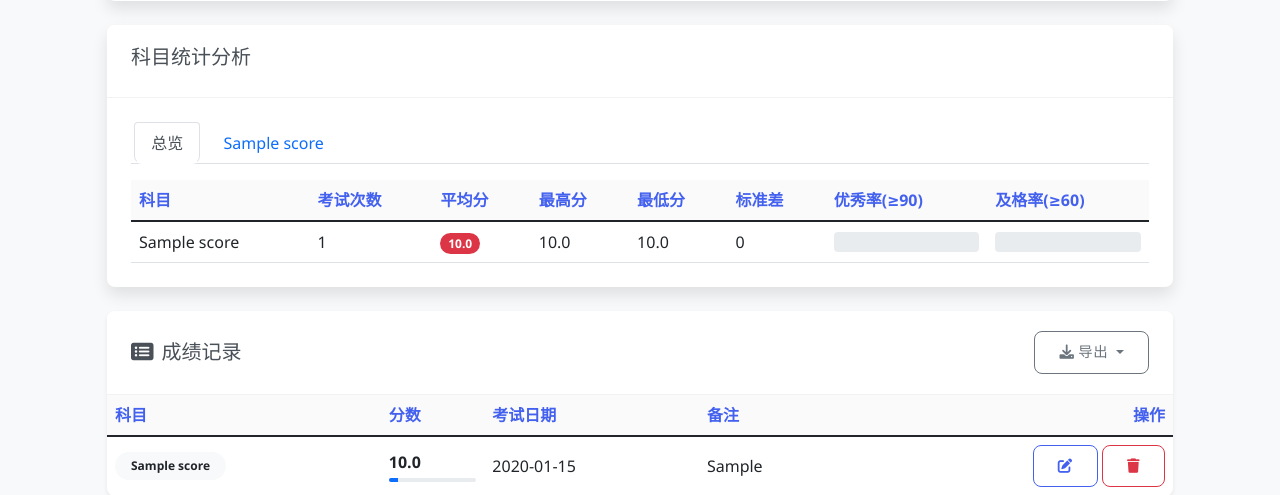
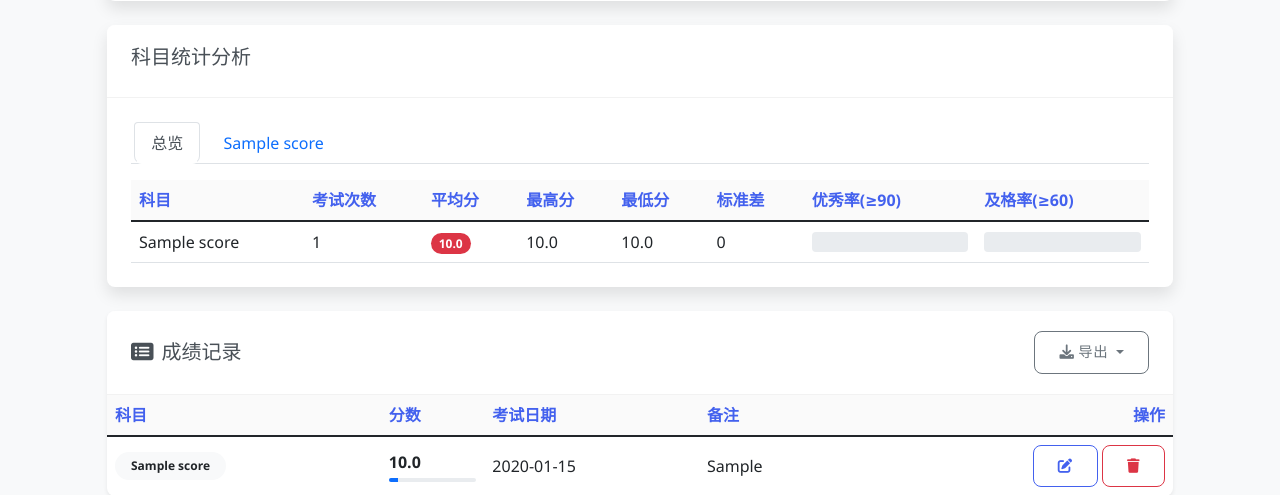
Before and after one commit to jylskyme/exam, a Flask app: page /dashboard in a window 1280 px wide. Shown: the part 1014-1509 px from the top of the page. Run offline with Flask 3, Linux system fonts and the light colour scheme; a user stored in the database is signed in; tables that the repository leaves empty hold one stand-in row (values such as "Sample post").

Commit message:
优化科目统计分析区域，使其占满整个页面宽度

```diff
--- a/templates/dashboard.html
+++ b/templates/dashboard.html
@@ -115,8 +115,8 @@
                     <div class="tab-content mt-3" id="subjectTabContent">
                         <!-- 总览选项卡 -->
                         <div class="tab-pane fade show active" id="overview" role="tabpanel">
-                            <div class="table-responsive">
-                                <table class="table table-hover">
+                            <div class="table-responsive" style="overflow-x: auto; width: 100%;">
+                                <table class="table table-hover" style="min-width: 100%;">
                                     <thead class="table-light">
                                         <tr>
                                             <th>科目</th>
@@ -147,12 +147,12 @@
                                             <td>{{ stat.min }}</td>
                                             <td>{{ stat.std_dev }}</td>
                                             <td>
-                                                <div class="progress" style="height: 20px;">
+                                                <div class="progress" style="height: 20px; min-width: 100px;">
                                                     <div class="progress-bar bg-success" role="progressbar" style="width: {{ stat.high_rate }}%;" aria-valuenow="{{ stat.high_rate }}" aria-valuemin="0" aria-valuemax="100">{{ stat.high_rate }}%</div>
                                                 </div>
                                             </td>
                                             <td>
-                                                <div class="progress" style="height: 20px;">
+                                                <div class="progress" style="height: 20px; min-width: 100px;">
                                                     <div class="progress-bar bg-info" role="progressbar" style="width: {{ stat.pass_rate }}%;" aria-valuenow="{{ stat.pass_rate }}" aria-valuemin="0" aria-valuemax="100">{{ stat.pass_rate }}%</div>
                                                 </div>
                                             </td>
@@ -167,7 +167,7 @@
                         {% for stat in subject_stats %}
                         <div class="tab-pane fade" id="subject-{{ stat.name }}" role="tabpanel">
                             <div class="row">
-                                <div class="col-md-6">
+                                <div class="col-lg-6">
                                     <div class="card">
                                         <div class="card-body">
                                             <h5 class="card-title">{{ stat.name }} 基本数据</h5>
@@ -198,18 +198,18 @@
                                         </div>
                                     </div>
                                 </div>
-                                <div class="col-md-6">
+                                <div class="col-lg-6">
                                     <div class="card">
                                         <div class="card-body">
                                             <h5 class="card-title">{{ stat.name }} 成绩分布</h5>
                                             <div class="mt-3">
                                                 <h6>优秀率 (≥90分): {{ stat.high_rate }}%</h6>
-                                                <div class="progress mb-3" style="height: 25px;">
+                                                <div class="progress mb-3" style="height: 25px; min-width: 100%;">
                                                     <div class="progress-bar bg-success" role="progressbar" style="width: {{ stat.high_rate }}%;" aria-valuenow="{{ stat.high_rate }}" aria-valuemin="0" aria-valuemax="100">{{ stat.high_rate }}%</div>
                                                 </div>
 
                                                 <h6>及格率 (≥60分): {{ stat.pass_rate }}%</h6>
-                                                <div class="progress" style="height: 25px;">
+                                                <div class="progress" style="height: 25px; min-width: 100%;">
                                                     <div class="progress-bar bg-info" role="progressbar" style="width: {{ stat.pass_rate }}%;" aria-valuenow="{{ stat.pass_rate }}" aria-valuemin="0" aria-valuemax="100">{{ stat.pass_rate }}%</div>
                                                 </div>
                                             </div>
@@ -222,8 +222,8 @@
                             <div class="card mt-3">
                                 <div class="card-body">
                                     <h5 class="card-title">{{ stat.name }} 成绩记录</h5>
-                                    <div class="table-responsive">
-                                        <table class="table table-striped">
+                                    <div class="table-responsive" style="width: 100%;">
+                                        <table class="table table-striped" style="min-width: 100%;">
                                             <thead>
                                                 <tr>
                                                     <th>考试日期</th>
```
